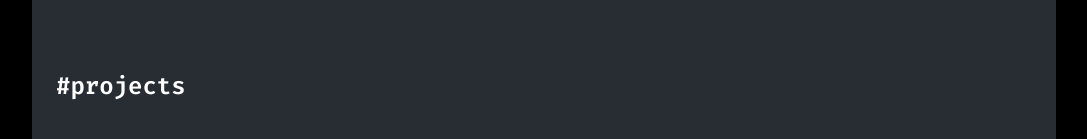
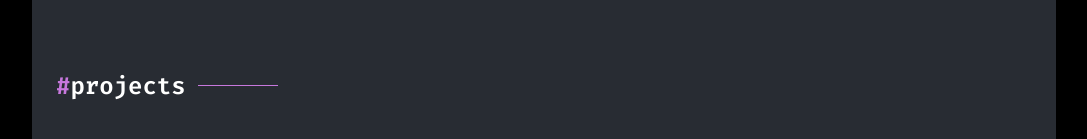
Before and after one commit to Eslam-mg/portfolio, a Next.js app: page / in a window 1280 px wide. Shown: the part 673-812 px from the top of the page, without its empty margins (96-1183 px from the left). Built offline with nearby package versions, Linux system fonts and the light colour scheme.

Commit message:
add css style

```diff
--- a/src/components/SectionHeader/SectionHeader.tsx
+++ b/src/components/SectionHeader/SectionHeader.tsx
@@ -15,12 +15,12 @@ export default function SectionHeader({
     return (
         <div className={`mb-10 ${className}`}>
             <h2 className="text-white text-2xl font-semibold m-0 flex items-center font-mono">
-                <span className="text-primary">#</span>
+                <span className="text-primaryColor">#</span>
                 {title}
-                <span className="inline-block ml-3 h-0.5 w-20 bg-primary self-center" />
+                <span className="inline-block ml-3 h-px w-20 bg-primaryColor self-center" />
             </h2>
             {subtitle && (
-                <p className="text-gray-text m-0 mt-2 text-sm">{subtitle}</p>
+                <p className="text-textPrimaryColor m-0 mt-2 text-sm">{subtitle}</p>
             )}
         </div>
     )
```
